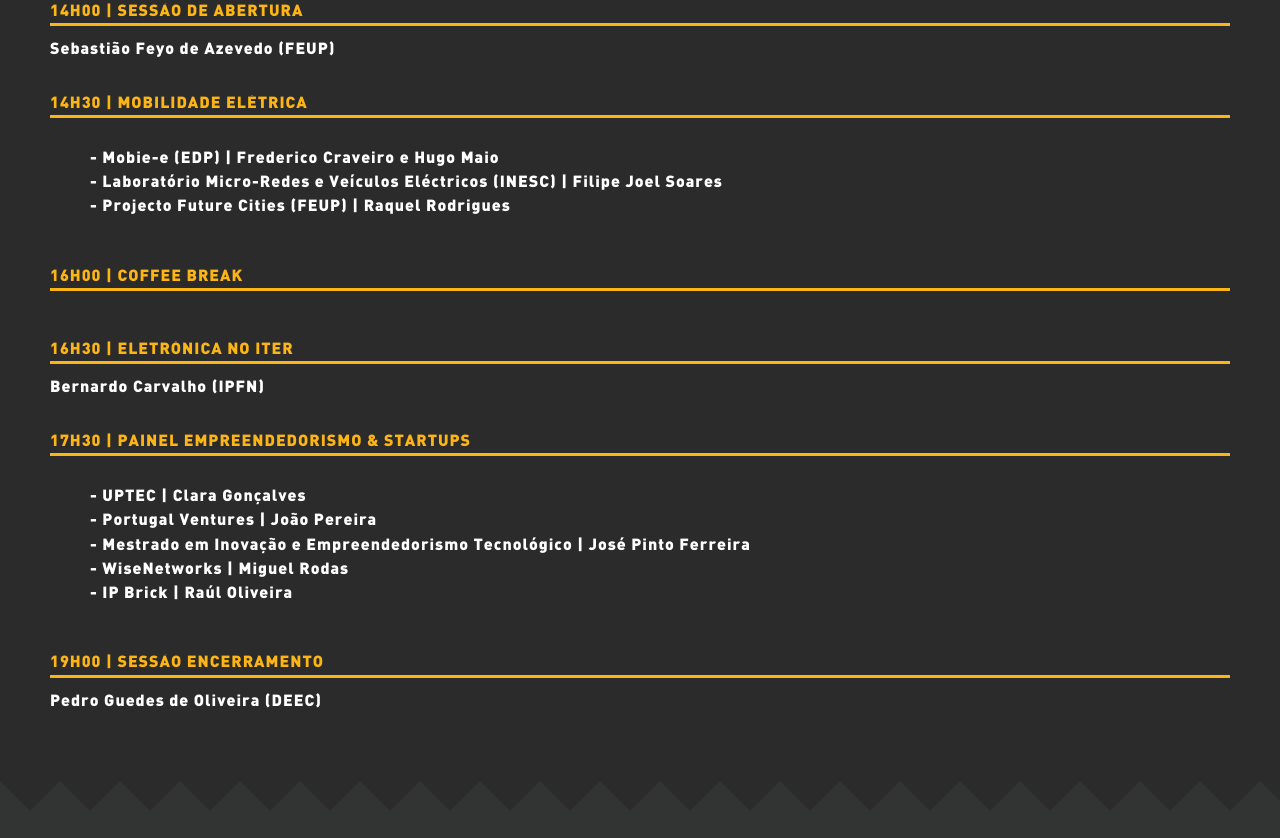
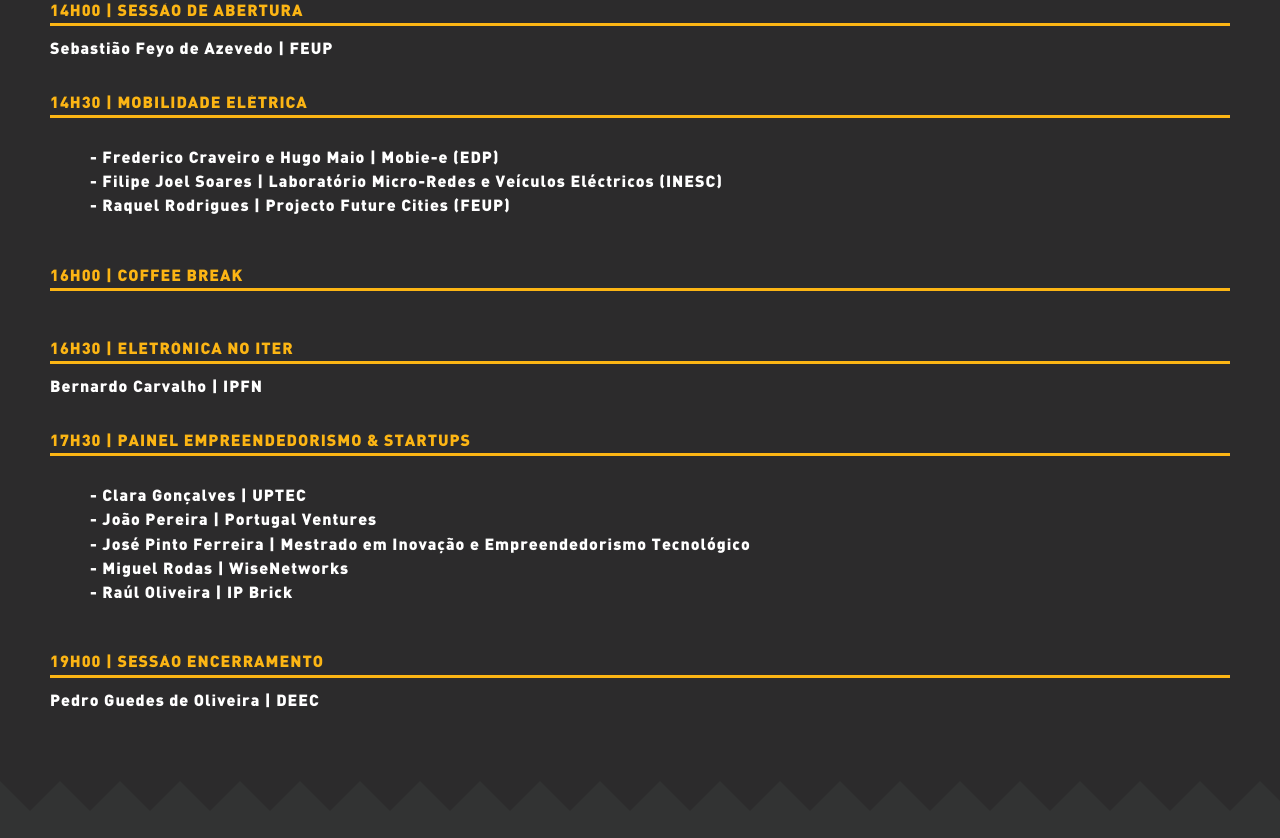
Before and after one commit to zebateira/jeletro, a website: page app/index.html in a window 1280 px wide. Shown: the part 770-1608 px from the top of the page. Drawn offline with nearby package versions, Linux system fonts and the light colour scheme; files that its build step writes are made by us from their sources.

Commit message:
event info update

```diff
--- a/app/index.html
+++ b/app/index.html
@@ -46,19 +46,19 @@
     <div class="list-entry">
       <div class="entry">
         <div class="entry-title">14h00 | Sessão de Abertura</div>
-        <div class="entry-content">Sebastião Feyo de Azevedo (FEUP)</div>
+        <div class="entry-content">Sebastião Feyo de Azevedo | FEUP</div>
       </div>
       <div class="entry">
         <div class="entry-title">14h30 | Mobilidade Elétrica</div>
         <div class="entry-content">
           <ul>
             <li>
-              - Mobie-e (EDP) | Frederico Craveiro e Hugo Maio
+              - Frederico Craveiro e Hugo Maio | Mobie-e (EDP)
             </li>
             <li>
-              - Laboratório Micro-Redes e Veículos Eléctricos (INESC) | Filipe Joel Soares</li>
+              - Filipe Joel Soares | Laboratório Micro-Redes e Veículos Eléctricos (INESC)</li>
             <li>
-              - Projecto Future Cities (FEUP) | Raquel Rodrigues
+              - Raquel Rodrigues | Projecto Future Cities (FEUP)
             </li>
           </ul>
         </div>
@@ -70,7 +70,7 @@
       <div class="entry">
         <div class="entry-title">16h30 | Eletrónica no ITER</div>
         <div class="entry-content">
-          Bernardo Carvalho (IPFN)
+          Bernardo Carvalho | IPFN
         </div>
       </div>
       <div class="entry">
@@ -78,19 +78,19 @@
         <div class="entry-content">
           <ul>
             <li>
-              - UPTEC | Clara Gonçalves
+              - Clara Gonçalves | UPTEC
             </li>
             <li>
-              - Portugal Ventures | João Pereira
+              - João Pereira | Portugal Ventures
             </li>
             <li>
-              - Mestrado em Inovação e Empreendedorismo Tecnológico | José Pinto Ferreira
+              - José Pinto Ferreira | Mestrado em Inovação e Empreendedorismo Tecnológico
             </li>
             <li>
-              - WiseNetworks | Miguel Rodas
+              - Miguel Rodas | WiseNetworks
             </li>
             <li>
-              - IP Brick | Raúl Oliveira
+              - Raúl Oliveira | IP Brick
             </li>
           </ul>
         </div>
@@ -99,7 +99,7 @@
       <div class="entry">
         <div class="entry-title">19h00 | Sessão Encerramento</div>
         <div class="entry-content">
-          Pedro Guedes de Oliveira (DEEC)
+          Pedro Guedes de Oliveira | DEEC
         </div>
       </div>
     </div>
```
